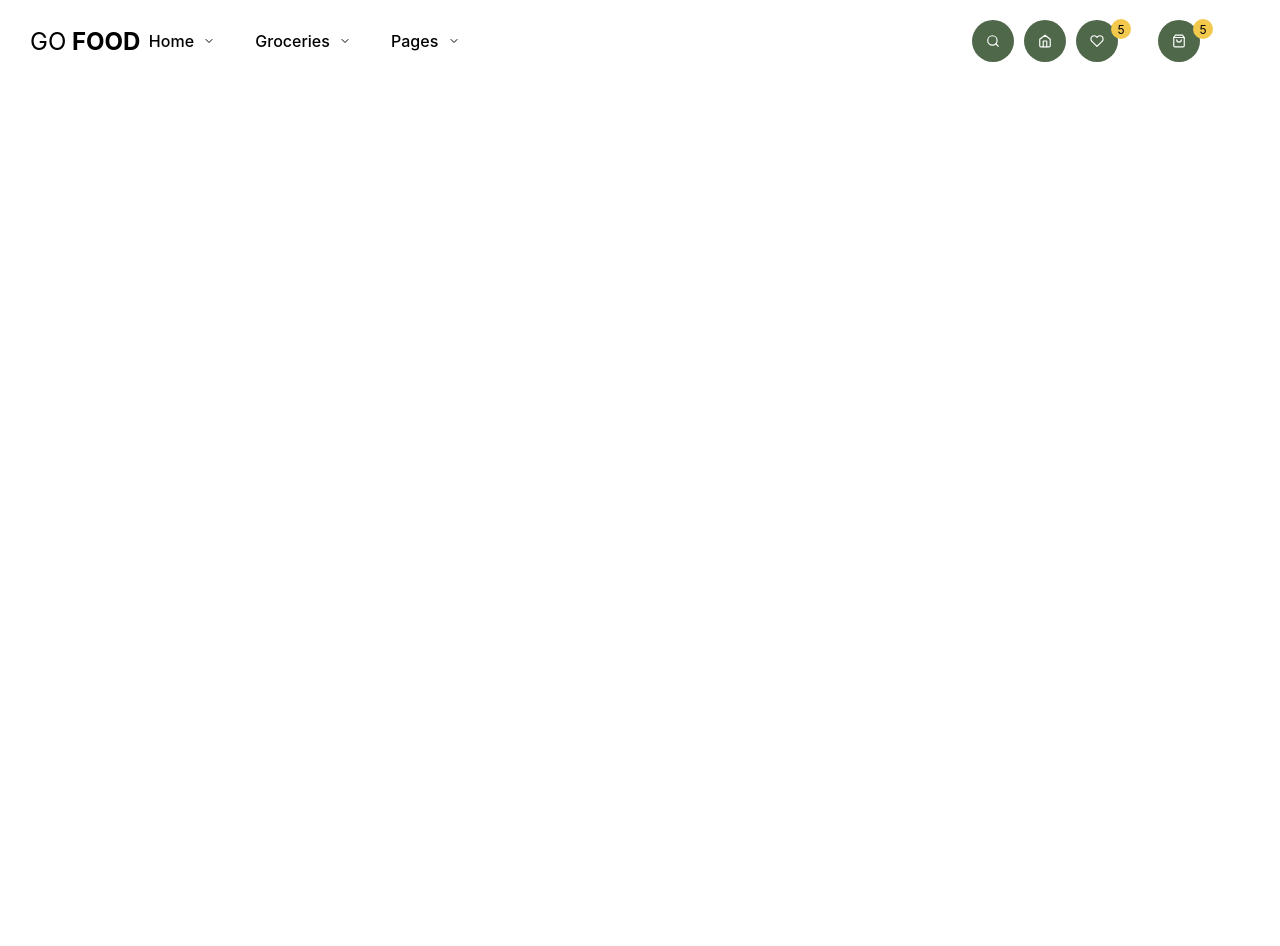
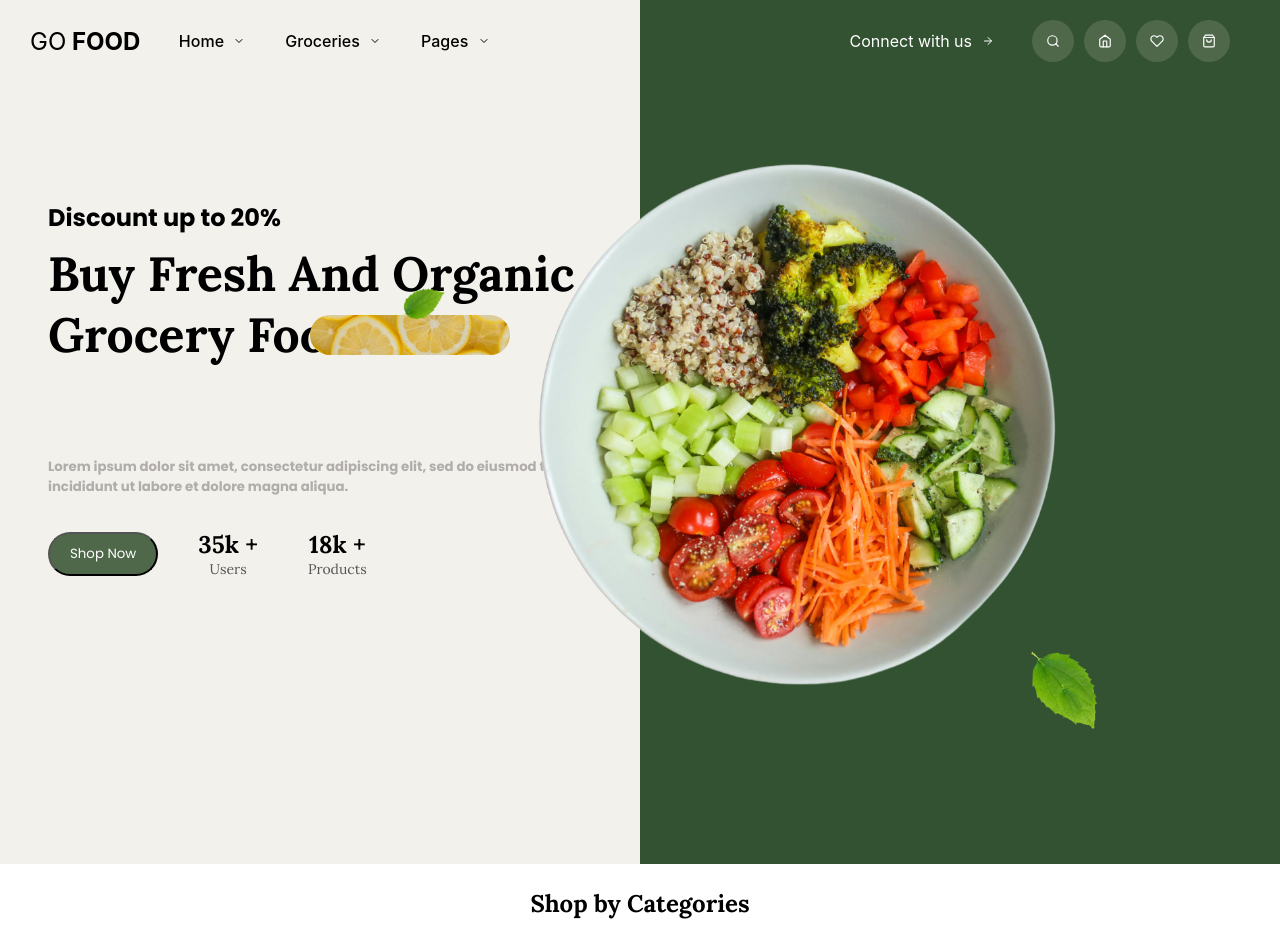
Before and after one commit to Samay001/Go-Food, a React (Create React App) app: page /test in a window 1280 px wide. Shown: the top 946 px of the page. Before the commit the page ends 800 px from the top, so only its background shows below. Built offline with nearby package versions, Linux system fonts and the light colour scheme; no server answers.

Commit message:
added small ui like leafs and fruit image and improve responsiveness

```diff
--- a/src/components/header.js
+++ b/src/components/header.js
@@ -26,11 +26,11 @@ const Header = () => {
         <span className="icon"><FiSearch /></span>
         <span className="icon"><FiHome /></span>
         <span className="icon"><FiHeart /></span>
-        <div className="notification-circle">5</div>
         <span className="icon"><FiShoppingBag /></span>
-        <div className="notification-circle">5</div>
         <span className="toggle" onClick={toggleMenu}><FiMenu /></span>
       </div>
+      {/* <span className="notification-circle notification-circle--1">5</span>
+      <span className="notification-circle notification-circle--2">5</span> */}
     </nav>
   );
 };
--- a/src/components/style/header.css
+++ b/src/components/style/header.css
@@ -2,7 +2,7 @@
 .navbar {
   display: flex;
   align-items: center;
-  justify-content: space-around;
+  justify-content: space-between;
   padding: 20px 30px;
   width: 100%;
   position: fixed;
@@ -82,8 +82,6 @@
 
 .notification-circle {
   position: relative;
-  top: -1px;
-  right: 17px;
   background-color: #F2C94C;
   color: black;
   border-radius: 50%;
@@ -92,9 +90,18 @@
   display: flex;
   justify-content: center;
   align-items: center;
-  font-size: 12px;
+  font-size: 10px;
 }
 
+.notification-circle--1 {
+  top: -15px;
+  right: 150px;
+}
+
+.notification-circle--2 {
+  top: -15px;
+  right: 115px;
+}
 .toggle {
   display: none;
   color: black;
@@ -127,13 +134,14 @@
 
   .toggle {
     display: block;
-    margin-right: 2rem;
-
+    margin-right: 3rem;
+    margin-left: 1rem;
   }
 
   .icons {
     gap: 8px;
     padding-right: 0;
+    padding-left:0.5rem;
   }
 
   .icon {
@@ -141,11 +149,16 @@
     height: 24px;
     font-size: 16px;
   }
-  .notification-circle {
+  .notification-circle--1 {
+    top: -12px;
+    right: 130px;
+  }
+
+  .notification-circle--2 {
     top: -8px;
-    right: -8px;
-    width: 20px;
-    height: 20px;
-    font-size: 10px;
+    right: 20px;
+  }
+  .navbar{
+    justify-content:space-between;
   }
 }
--- a/src/pages/home.css
+++ b/src/pages/home.css
@@ -1,28 +1,50 @@
-
 .flex-box-home {
   display: flex;
+  flex-wrap: wrap;
 }
 
 .text-section {
   flex: 1;
   padding: 2rem;
   background-color: #f2f1ec;
-  height: 100vh;
   font-family: "Poppins", sans-serif;
 }
 
-.main-text{
+.main-text {
   font-family: "Lora", serif;
-  font-size: 60px;
+  font-size: 3rem;
+  margin-top: 0;
+  /* margin-bottom: 0; */
+}
+
+.rounded-rectangle {
+  width: 200px;
+  height: 40px;
+  background-color: #f2f1ec;
+  border-radius: 25px;
+  overflow: hidden;
+  display: flex;
+  justify-content: center;
+  align-items: center;
+  margin: 20px auto;
+  position: relative;
+  top:-70px;
+  left:90px;
+}
+
+.fruit-image {
+  width: 100%;
+  height: auto;
+  object-fit: cover;
 }
 
 .heading-home {
-  margin-top: 6rem;
-  padding: 2rem;
+  margin-top: 8rem;
+  padding: 1rem;
 }
 
-.heading-home h3{
-  font-size: 30px;
+.heading-home h3 {
+  font-size: 1.5rem; /* Adjusted for responsiveness */
 }
 
 .discount-text {
@@ -30,46 +52,15 @@
 }
 
 .description-text {
-  margin-bottom: 2rem;
   font-family: "Poppins", sans-serif;
-}
-
-.shop-button {
-  padding: 0.5rem 1rem;
-  background-color: #335232;
-  color: white;
-  border: none;
-  cursor: pointer;
-}
-
-/* Image section styling */
-.image-section {
-  flex:1;
-  display: flex;
-  background-color: #335232;
-}
-
-.responsive-image {
-  max-width: 100%;
-  height: auto;
-  max-height: 600px;
-  position: relative;
-  right: 120px;
-  top: 80px;
-}
-
-.responsive-image-leaf{
-  max-width: 30%;
-  position: relative;
-  max-height: 10%;
-  right: 170px;
-  top: 550px;
-  rotate: 230deg;
+  margin-top: 0;
+  color: rgb(176, 173, 170);
 }
 
 .custom-span {
   display: flex;
   align-items: center;
+  flex-wrap: wrap; /* Ensure elements wrap on smaller screens */
 }
 
 .custom-button {
@@ -86,6 +77,7 @@
   display: flex;
   gap: 10px;
   font-family: "Lora", serif;
+  flex-wrap: wrap; /* Ensure elements wrap on smaller screens */
 }
 
 .number-box {
@@ -98,49 +90,173 @@
 }
 
 .number {
-  font-size: 24px;
+  font-size: 1.5rem; /* Adjusted for responsiveness */
   font-weight: bold;
 }
 
 .user-text {
-  font-size: 14px;
+  font-size: 0.875rem; /* Adjusted for responsiveness */
   color: #555;
 }
 
+/* Image section styling */
+.image-section {
+  flex: 1;
+  display: flex;
+  justify-content: center;
+  align-items: center;
+  background-color: #335232;
+  padding: 2rem;
+  height: 100vh;
+}
+
+.responsive-image {
+  max-width: 100%;
+  height: auto;
+  max-height: 600px;
+  position: relative;
+  right: 140px;
+  top: -10px;
+}
+
+.responsive-image-leaf2 {
+  max-width: 15%;
+  position: absolute;
+  max-height: 8%;
+  right: 13%;
+  bottom: 10%;
+  rotate: 230deg;
+}
+
+.responsive-image-leaf1 {
+  max-width: 7.5%;
+  position: absolute;
+  max-height: 4%;
+  left:31%;
+  top: 36%;
+  rotate: 150deg;
+}
+.responsive-image-leaf3 {
+  max-width: 7.5%;
+  position: relative;
+  max-height: 4%;
+  right: 31%;
+  top: 34%;
+  rotate: 250deg;
+}
+
 @media (max-width: 768px) {
+  .responsive-image-leaf1{
+    display: none;
+  }
+  .responsive-image-leaf2{
+    display: none;
+  }
+  .responsive-image-leaf3{
+    display: none;
+  }
+  .rounded-rectangle{
+    display: none;
+  }
+  .responsive-image {
+    max-width: 100%;
+    height: auto;
+  }
+  .flex-box-home {
+    flex-direction: column;
+  }
+
   .text-section,
   .image-section {
-    flex: 100%;
     max-width: 100%;
+    padding: 1rem;
   }
 
   .heading-home {
-    margin-top: 1rem;
+    margin-top: 4rem;
+    padding: 1rem;
+  }
+
+  .main-text {
+    font-size: 1.75rem;
+    margin-bottom:1rem;
+  }
+
+  .rectangle {
+    width: 100px;
+    height: 30px;
+    top: -20px;
+    left: 20vw;
+  }
+
+  .rectangle-image {
+    width: 100%;
+    height: 100%;
+  }
+
+  .discount-text,
+  .description-text {
+    font-size: 0.875rem;
+  }
+  .discount-text{
+    margin-top:0.2rem;
+  }
+
+  .custom-button {
+    margin-bottom: 1rem;
+  }
+
+  .responsive-image {
+    max-height: 400px;
+    top: 0;
+    right: 0;
+  }
+
+  .responsive-image-leaf2 {
+    max-width: 10%;
+    right: 10%;
+    bottom: 2%;
+  }
+
+  .responsive-image-leaf1 {
+    max-width: 5%;
+    right: 2%;
+    top: 2%;
   }
 }
 
-/* category section styling */
+/* Category section styling */
 .category-heading {
   text-align: center;
 }
 
-.category-heading h1{
+.category-heading h1,
+.category-heading h3 {
   font-family: "Lora", serif;
+  font-size: 1.5rem;
 }
 
-.category-heading h3{
-  font-family: "Poppins", sans-serif;
+.category-buttons {
+  display: flex;
+  flex-wrap: wrap;
+  justify-content: center;
+  gap: 0.5rem;
+  margin: 1rem 0;
 }
-.category-buttons{
-  display: flex;
-  justify-content: center;
 
+.category-button {
+  padding: 10px 20px;
+  background-color: #4f684a;
+  color: white;
+  border: none;
+  border-radius: 25px;
+  cursor: pointer;
 }
+
 .container {
   display: flex;
   flex-wrap: wrap;
-  max-width: 100%;
-  margin: 20px;
-  padding: 2rem 4rem;
-
+  justify-content: center;
+  gap: 1rem; /* Added gap for spacing between items */
+  padding: 2rem 1rem;
 }
--- a/src/pages/home.js
+++ b/src/pages/home.js
@@ -5,6 +5,7 @@ import img from "../assets/main2.png";
 import FoodDetails from "../components/foodDetails";
 import axios from "axios";
 import leaf from "../assets/leaf.png";
+import lemon from "../assets/lemon.avif";
 
 const Home = () => {
   const [category, setCategory] = useState("beef");
@@ -20,8 +21,7 @@ const Home = () => {
         `https://www.themealdb.com/api/json/v1/1/filter.php?c=${category}`
       );
       setFoodItems(response.data.meals);
-    }
-    catch (error) {
+    } catch (error) {
       console.error(error);
     }
   };
@@ -37,9 +37,17 @@ const Home = () => {
         <div className="text-section">
           <div className="heading-home">
             <h3 className="discount-text">Discount up to 20%</h3>
-            <h1 className=" main-text">
+            <h1 class="main-text">
               Buy Fresh And Organic Grocery Food
+              <span class="rounded-rectangle">
+                <img
+                  src={lemon}
+                  alt="Grocery Image"
+                  class="fruit-image "
+                />
+              </span>
             </h1>
+            <img src={leaf} alt="main" className="responsive-image-leaf1" />
             <h5 className="description-text">
               Lorem ipsum dolor sit amet, consectetur adipiscing elit, sed do
               eiusmod tempor incididunt ut labore et dolore magna aliqua.
@@ -61,9 +69,9 @@ const Home = () => {
         </div>
         <div className="image-section">
           <img src={img} alt="main" className="responsive-image" />
-          <img src={leaf} alt="main" className="responsive-image-leaf" />
+          <img src={leaf} alt="main" className="responsive-image-leaf2" />
+          <img src={leaf} alt="main" className="responsive-image-leaf3" />
         </div>
-
       </div>
       <div className="container-category">
         <div className="category-heading">
@@ -73,11 +81,21 @@ const Home = () => {
           <h1>Top Category Of Organic Food</h1>
         </div>
         <div className="category-buttons">
-          <button className="category-button" onClick={handleCategory}>beef</button>
-          <button className="category-button" onClick={handleCategory}>breakfast</button>
-          <button className="category-button" onClick={handleCategory}>chicken</button>
-          <button className="category-button" onClick={handleCategory}>dessert</button>
-          <button className="category-button" onClick={handleCategory}>seafood</button>
+          <button className="category-button" onClick={handleCategory}>
+            beef
+          </button>
+          <button className="category-button" onClick={handleCategory}>
+            breakfast
+          </button>
+          <button className="category-button" onClick={handleCategory}>
+            chicken
+          </button>
+          <button className="category-button" onClick={handleCategory}>
+            dessert
+          </button>
+          <button className="category-button" onClick={handleCategory}>
+            seafood
+          </button>
         </div>
         <div className="container">
           {foodItems.slice(0, 6).map((item) => (
--- a/src/pages/test.js
+++ b/src/pages/test.js
@@ -5,8 +5,7 @@ import Home from './home'
 const test = () => {
   return (
     <div>
-        <Header />
-        {/* <h1>Test Page</h1> */}
+        <Home />
     </div>
   )
 }
```
Also changed, not shown: src/assets/lemon.avif (added).
